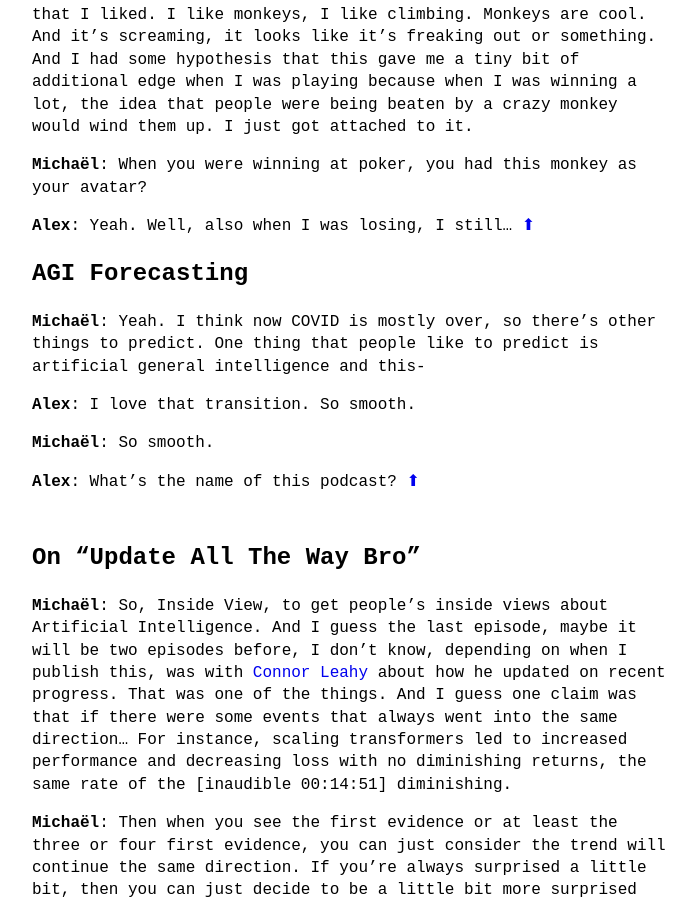
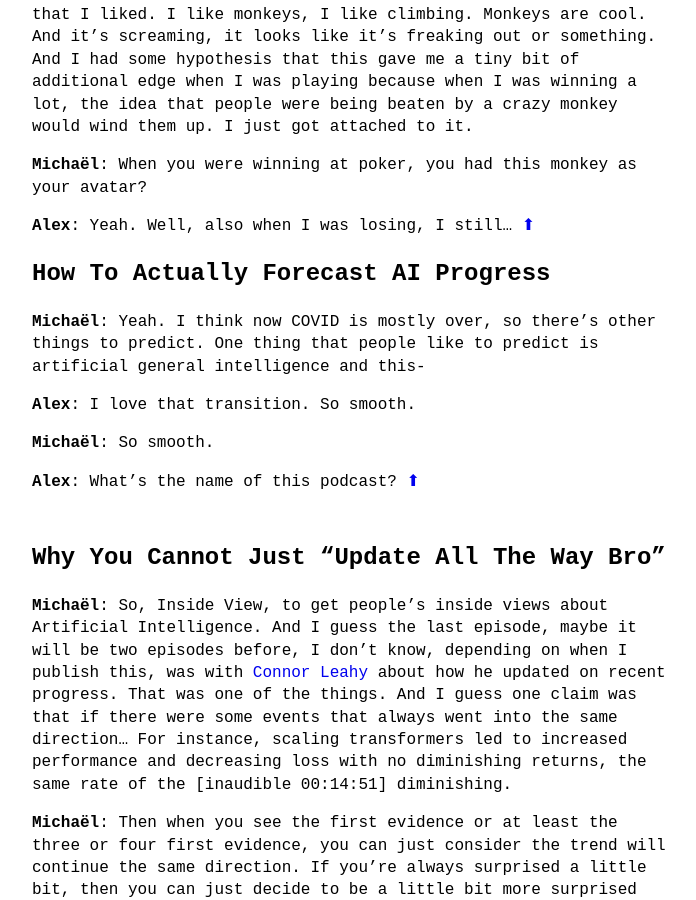
Before and after one commit to theinsideview/theinsideview.github.io, a Jekyll site: the page built from _posts/2022-09-05-alex.md, in a window 1280 px wide and 900 px high, scrolled down 7898 px. Shown: the whole window, without its empty margins (288-984 px from the left). Built offline with Jekyll 4.4.1, drawn with Linux system fonts in a browser that asks for light colours; some of the changed text lies outside the part shown.

Commit message:
last longer headlines

```diff
--- a/_posts/2022-09-05-alex.md
+++ b/_posts/2022-09-05-alex.md
@@ -22,7 +22,7 @@ Alex Lawsen is an [advisor](https://80000hours.org/speak-with-us/) at [80,000hou
     * [How Alex Upskilled In Forecasting](#how-alex-upskilled-in-forecasting)
     * [The Spider Monkey Profile Picture](#the-spider-monkey-profile-picture)
 * [How To Actually Forecast AI Progress](#how-to-actually-forecast-ai-progress)
-    * [On "Update All The Way Bro"](#on-update-all-the-way-bro)
+    * [Why You Cannot Just "Update All The Way Bro"](#why-you-cannot-just-update-all-the-way-bro)
     * [On The Metaculus AGI Questions](#on-the-metaculus-agi-questions)
     * [How Alex's AI Timelines Differ From Metaculus](#how-alexs-ai-timelines-differ-from-metaculus)
     * [Using Forecasting To Maximize Impact](#using-forecasting-to-maximize-impact)
@@ -211,7 +211,7 @@ When you were winning at poker, you had this monkey as your avatar?
 **Alex**:
 Yeah. Well, also when I was losing, I still... <a href="#outline">⬆</a>
 
-# AGI Forecasting
+# How To Actually Forecast AI Progress
 
 **Michaël**:
 Yeah. I think now COVID is mostly over, so there's other things to predict. One thing that people like to predict is artificial general intelligence and this-
@@ -225,7 +225,7 @@ So smooth.
 **Alex**:
 What's the name of this podcast? <a href="#outline">⬆</a>
 
-## On "Update All The Way Bro"
+## Why You Cannot Just "Update All The Way Bro"
 
 **Michaël**:
 So, Inside View, to get people's inside views about Artificial Intelligence. And I guess the last episode, maybe it will be two episodes before, I don't know, depending on when I publish this, was with [Connor Leahy](https://theinsideview.ai/connor2) about how he updated on recent progress. That was one of the things. And I guess one claim was that if there were some events that always went into the same direction... For instance, scaling transformers led to increased performance and decreasing loss with no diminishing returns, the same rate of the [inaudible 00:14:51] diminishing.
```
